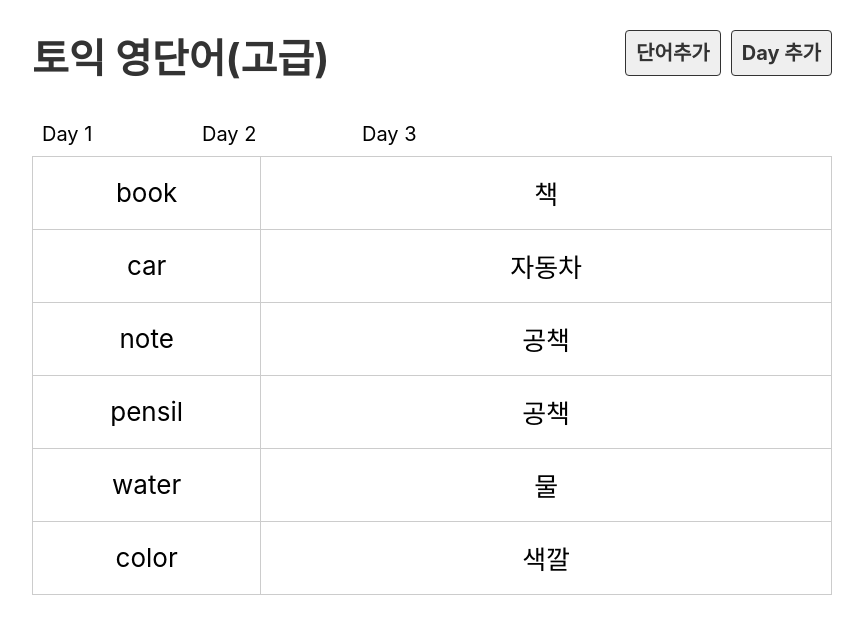
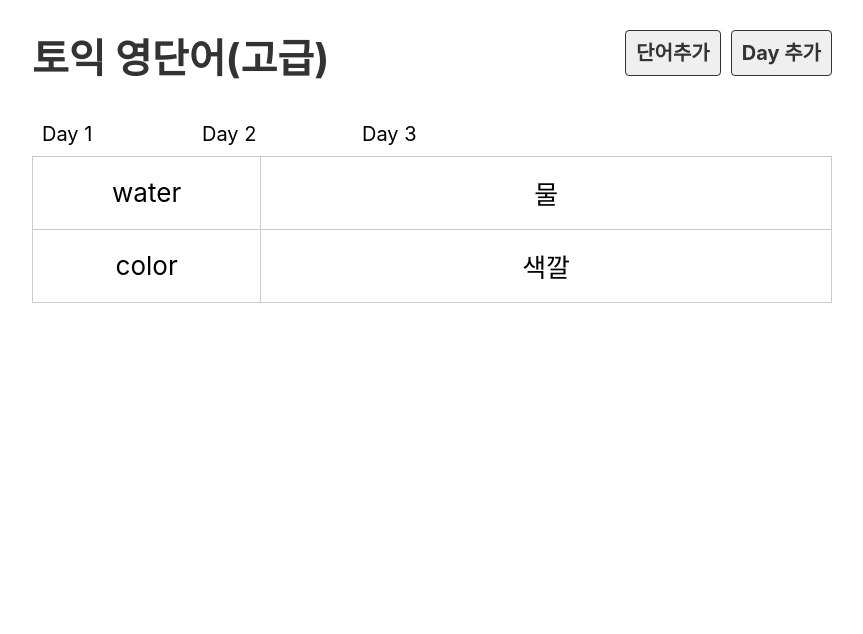
Before and after one commit to 951237/react_voca_clone, a React (Create React App) app: page / in a window 1280 px wide. Shown: the top 634 px of the page, without its empty margins (208-1071 px from the left). Built offline with nearby package versions, Linux system fonts and the light colour scheme.

Commit message:
Doc : Update - 리액트 보카앱 4일차 - 워드리스트를 일차에 맞게 출력 / filter

```diff
--- a/src/component/Day.js
+++ b/src/component/Day.js
@@ -2,12 +2,15 @@
 
 export default function Day() {
 	// dummy.words
+	const day = 3;
+	const wordList = dummy.words.filter(word => (word.day === day));
+	console.log(wordList);
 	return (
 		<>
 			<table>
 				<tbody>
-					{dummy.words.map(word => (
-					<tr>
+					{wordList.map(word => (
+					<tr key={word.id}>
 						<td>{word.eng}</td>
 						<td>{word.kor}</td>
 					</tr>
```
